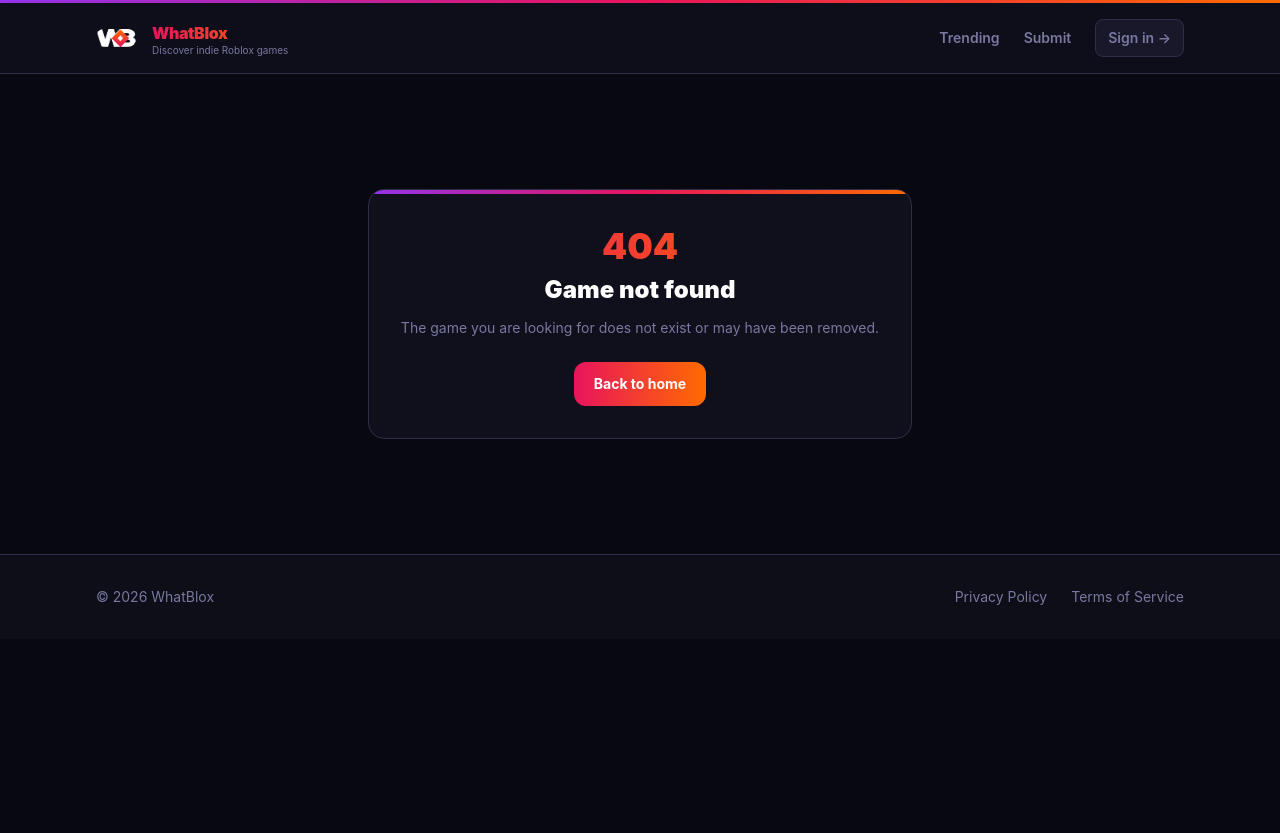
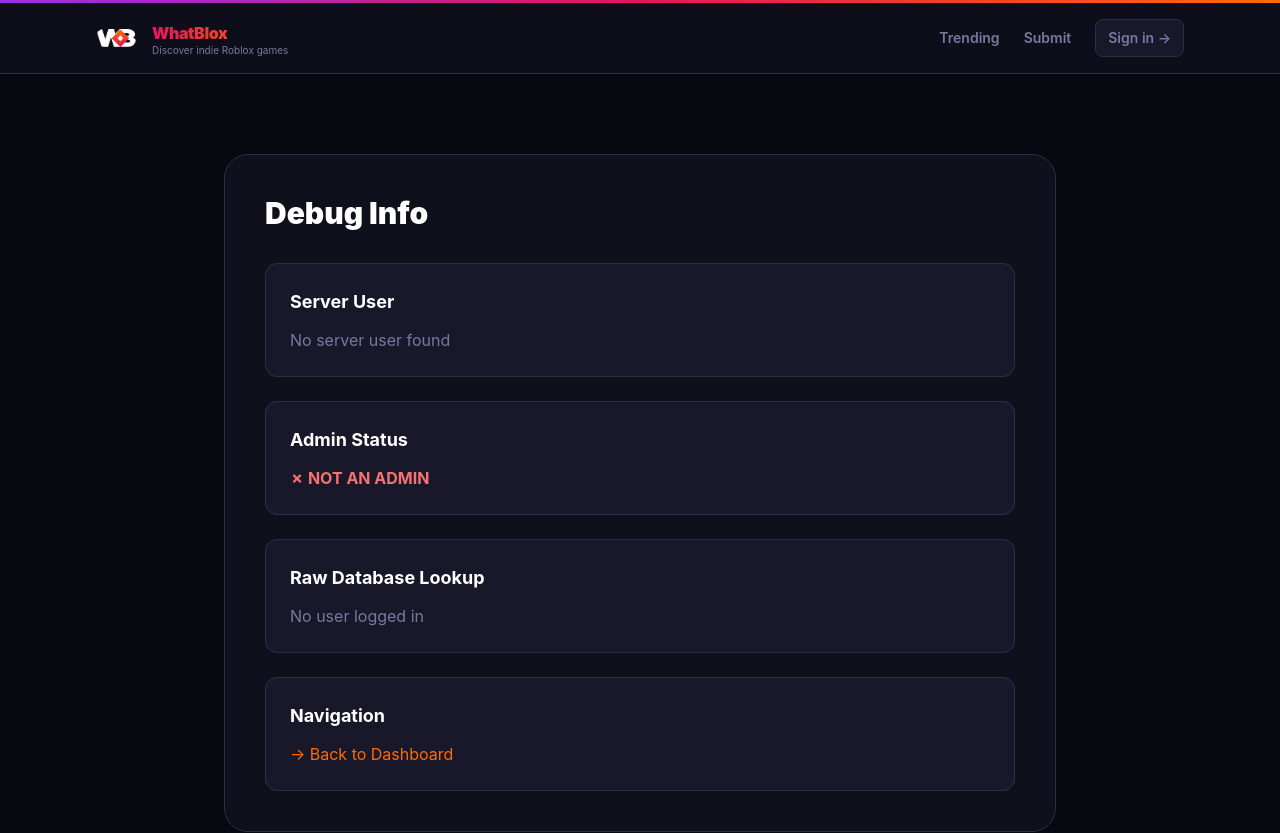
Before and after one commit to SquellyFineOfficiel/WhatBlox, a Next.js app: page /debug in a window 1280 px wide. Before the commit this address had no page. Shown: the top 833 px of the page. Before the commit the page ends 800 px from the top, so only its background shows below. Built offline with nearby package versions, Linux system fonts and the light colour scheme; no server answers.

Commit message:
debug admin page

```diff
--- /dev/null
+++ b/src/app/debug/page.tsx
@@ -0,0 +1,92 @@
+import { getServerUser } from '@/src/lib/auth-server';
+import { getAdminUser } from '@/src/lib/admin';
+import { createClient } from '@/src/lib/supabase/server';
+
+export default async function DebugPage() {
+  const user = await getServerUser();
+  const adminUser = await getAdminUser();
+  const supabase = await createClient();
+
+  let adminUserRaw = null;
+  if (user && supabase) {
+    const { data } = await supabase.from('admin_users').select('*').eq('id', user.id).single();
+    adminUserRaw = data;
+  }
+
+  return (
+    <main className="mx-auto max-w-4xl px-4 py-20 sm:px-6 lg:px-8">
+      <div className="rounded-3xl border border-rbx-border bg-rbx-surface p-10">
+        <h1 className="text-3xl font-black text-white">Debug Info</h1>
+
+        <div className="mt-8 space-y-6">
+          {/* Server User */}
+          <div className="rounded-xl border border-rbx-border bg-rbx-surface-2 p-6">
+            <h2 className="text-lg font-bold text-white">Server User</h2>
+            {user ? (
+              <pre className="mt-3 overflow-auto rounded bg-black/50 p-4 text-sm text-green-400">
+                {JSON.stringify(user, null, 2)}
+              </pre>
+            ) : (
+              <p className="mt-3 text-rbx-muted">No server user found</p>
+            )}
+          </div>
+
+          {/* Admin User */}
+          <div className="rounded-xl border border-rbx-border bg-rbx-surface-2 p-6">
+            <h2 className="text-lg font-bold text-white">Admin Status</h2>
+            {adminUser ? (
+              <div>
+                <p className="mt-3 text-green-400 font-bold">✓ YOU ARE AN ADMIN</p>
+                <pre className="mt-3 overflow-auto rounded bg-black/50 p-4 text-sm text-green-400">
+                  {JSON.stringify(adminUser, null, 2)}
+                </pre>
+              </div>
+            ) : (
+              <p className="mt-3 text-red-400 font-bold">✗ NOT AN ADMIN</p>
+            )}
+          </div>
+
+          {/* Raw Database Query */}
+          <div className="rounded-xl border border-rbx-border bg-rbx-surface-2 p-6">
+            <h2 className="text-lg font-bold text-white">Raw Database Lookup</h2>
+            {user ? (
+              <div>
+                <p className="mt-2 text-sm text-rbx-muted">
+                  Query: <code className="text-white">SELECT * FROM admin_users WHERE id = '{user.id}'</code>
+                </p>
+                {adminUserRaw ? (
+                  <pre className="mt-3 overflow-auto rounded bg-black/50 p-4 text-sm text-yellow-400">
+                    {JSON.stringify(adminUserRaw, null, 2)}
+                  </pre>
+                ) : (
+                  <p className="mt-3 text-red-400">No record found in admin_users table</p>
+                )}
+              </div>
+            ) : (
+              <p className="mt-3 text-rbx-muted">No user logged in</p>
+            )}
+          </div>
+
+          {/* Navigation */}
+          <div className="rounded-xl border border-rbx-border bg-rbx-surface-2 p-6">
+            <h2 className="text-lg font-bold text-white">Navigation</h2>
+            <div className="mt-3 space-y-2">
+              <p>
+                <a href="/dashboard" className="text-rbx-orange hover:underline">
+                  → Back to Dashboard
+                </a>
+              </p>
+              {adminUser && (
+                <p>
+                  <a href="/admin" className="text-purple-400 hover:underline">
+                    → Go to Admin Panel
+                  </a>
+                </p>
+              )}
+            </div>
+          </div>
+        </div>
+      </div>
+    </main>
+  );
+}
```
